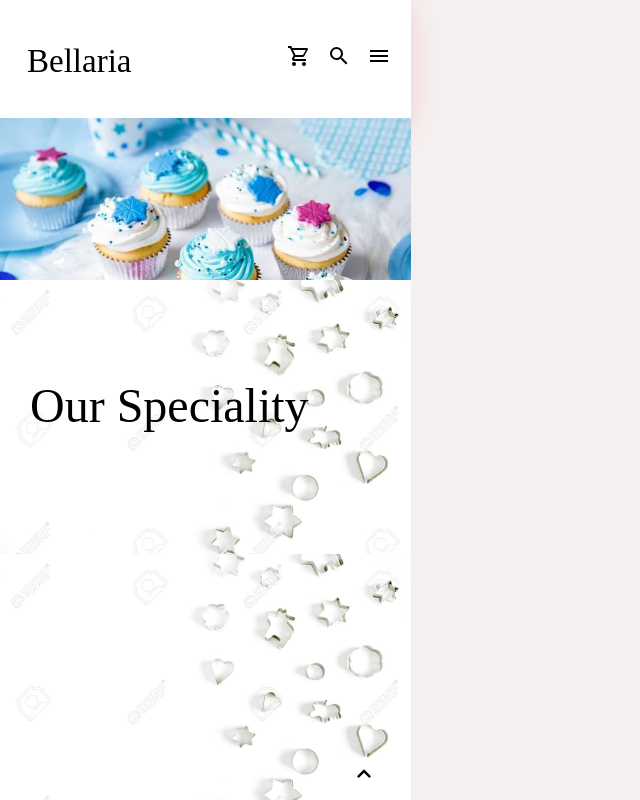
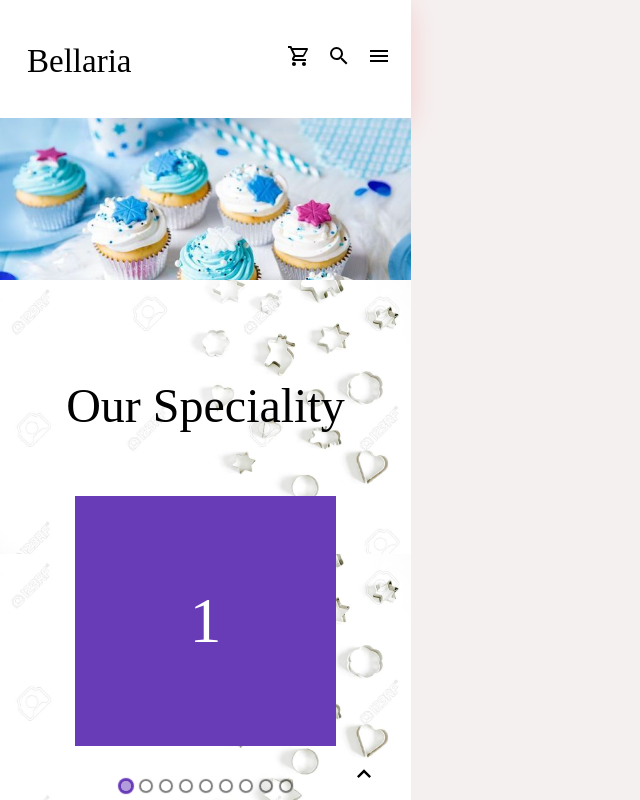
Before and after one commit to prithvi60/Cakery, a React (Create React App) app: page / in a window 1280 px wide. Shown: the top 800 px of the page, without its empty margins (0-640 px from the left). Built offline with nearby package versions, Linux system fonts and the light colour scheme; a web font is replaced by a local one.

Commit message:
Specalities comp

```diff
--- a/package.json
+++ b/package.json
@@ -9,8 +9,10 @@
     "group": "^1.0.2",
     "react": "^17.0.2",
     "react-dom": "^17.0.2",
+    "react-elastic-carousel": "^0.11.5",
     "react-scripts": "4.0.3",
     "react-transition": "^1.0.3",
+    "styled-components": "^5.3.0",
     "web-vitals": "^1.1.2"
   },
   "scripts": {
--- a/src/App.css
+++ b/src/App.css
@@ -164,6 +164,8 @@
 /* Speciality */
 .spl-container{
     display: flex;
+    flex-direction: column;
+    align-items: center;
     width: 411px;
     height: 786px;
     transform: translateY(-20px);
@@ -174,11 +176,24 @@
 }
 .header{
     display: flex;
-    justify-content: center;
-    transform: translate(30px,50px);
+
+    transform: translateY(50px);
     font-size: 48px;
+    max-height: 182px;
 
 }
+.carousel-wrapper {
+    display: flex;
+    transform: translateY(50px);
+    width: 100%;
+  }
+  .rec-arrow{
+      opacity: 0;
+  }
+
+
+
+
 
 /* Scroll up */
 .page-up{
--- a/src/Specality.js
+++ b/src/Specality.js
@@ -1,10 +1,47 @@
-import React from 'react'
+import React,{useState} from 'react'
 import './App.css';
+import Carousel from "react-elastic-carousel";
+import styled from "styled-components";
 
 export default function Specality() {
     return (
         <div className="spl-container">
         <p className="header">Our Speciality</p>
+        <ImageCarousel/>
         </div>
     )
 }
+
+const breakPoints = [
+    { width: 1, itemsToShow: 1 },
+    { width: 550, itemsToShow: 2, itemsToScroll: 2 },
+    { width: 768, itemsToShow: 3 },
+    { width: 1200, itemsToShow: 4 }
+  ];
+
+function ImageCarousel(){
+    const [items, setItems] = useState([1, 2, 3, 4, 5, 6, 7, 8,9]);
+    return(
+
+        <div className="carousel-wrapper">
+        <Carousel breakPoints={breakPoints}>
+          {items.map((item) => (
+            <Item key={item}>{item}</Item>
+          ))}
+        </Carousel>
+        </div>
+    )
+
+}
+
+ const Item= styled.div`
+  display: flex;
+  justify-content: center;
+  align-items: center;
+  height: 250px;
+  width: 100%;
+  background-color: #683bb7;
+  color: #fff;
+  margin: 15px;
+  font-size: 4em;
+`;
```
Also changed, not shown: 1 other file (tests, documents, lock files or other folders).
